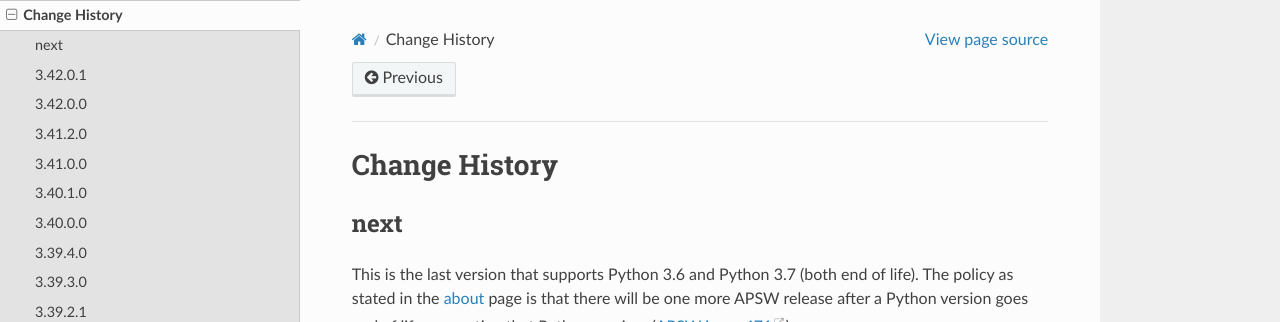
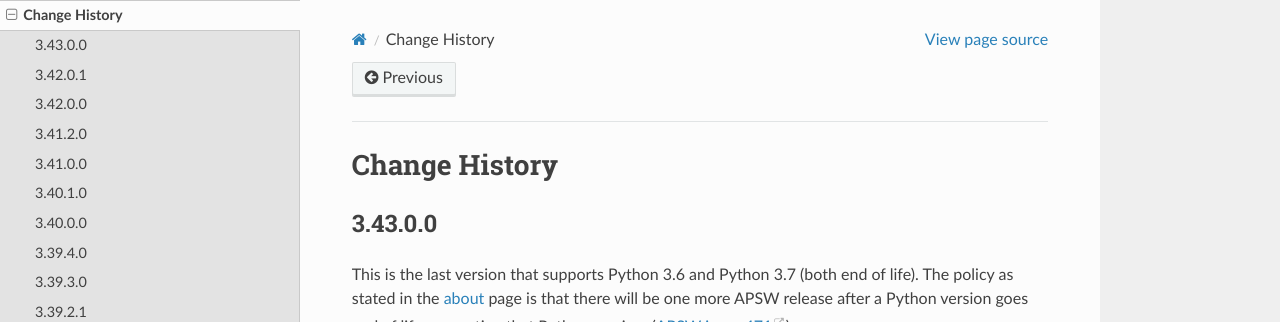
Before and after one commit to rogerbinns/apsw, a Sphinx documentation site: the page built from doc/changes.rst, in a window 1280 px wide and 900 px high. Shown: the top 322 px of the window. Built offline with Sphinx 7.4.7 and the Read the Docs theme 2.0.0, drawn with Linux system fonts in a browser that asks for light colours; pages that are not in the unit, such as notebooks, are missing from menus; the version number is read from the project's files by our own code.

Commit message:
Materialize version number

```diff
--- a/doc/changes.rst
+++ b/doc/changes.rst
@@ -3,8 +3,8 @@
 
 .. currentmodule:: apsw
 
-next
-====
+3.43.0.0
+========
 
 This is the last version that supports Python 3.6 and Python 3.7 (both
 end of life).  The policy as stated in the :doc:`about <about>` page
```
